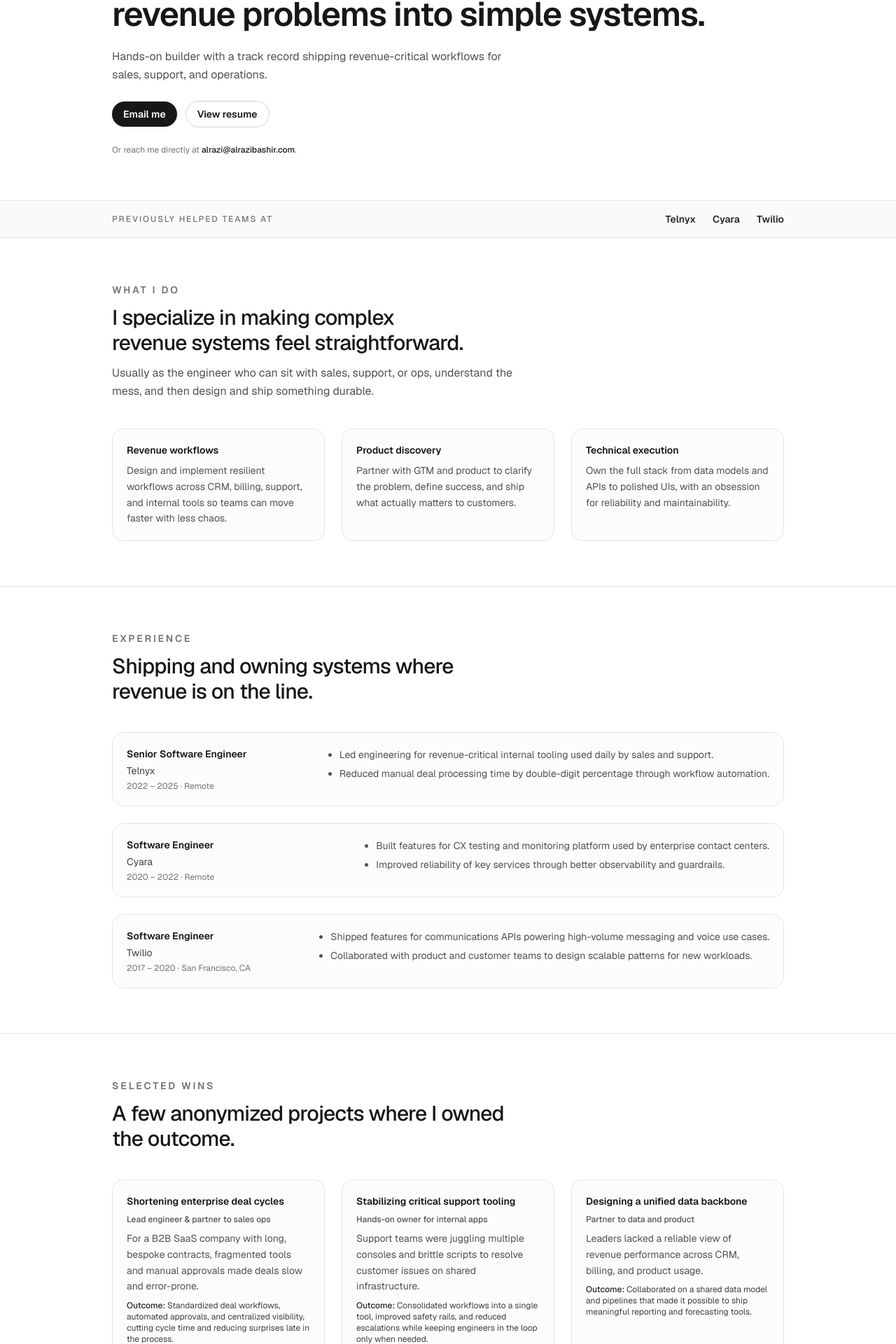
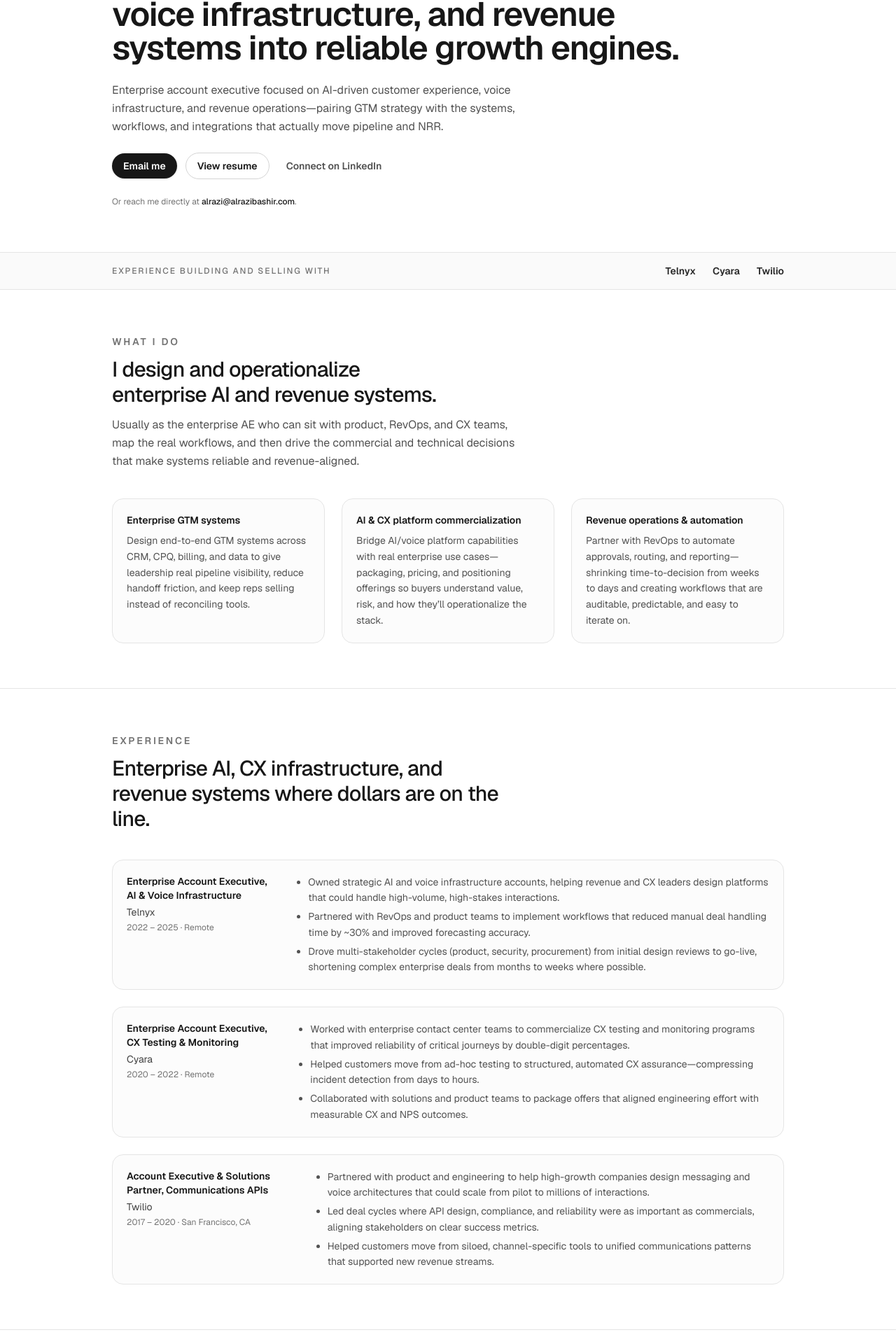
Before and after one commit to ABashir88/alrazibashir-site, a Next.js app: page / in a window 1280 px wide. Shown: the part 211-2131 px from the top of the page at 70% size. Built offline with nearby package versions, Linux system fonts and the light colour scheme.

Commit message:
Add Deal Command Center spreadsheet and update site content

```diff
--- a/app/layout.tsx
+++ b/app/layout.tsx
@@ -26,6 +26,7 @@ export const metadata: Metadata = {
     url: siteConfig.baseUrl,
     siteName: siteConfig.name,
     type: "website",
+    locale: "en_US",
   },
 };
 
--- a/src/components/Contact.tsx
+++ b/src/components/Contact.tsx
@@ -2,7 +2,7 @@ import Link from "next/link";
 import { siteConfig } from "../config";
 
 export function Contact() {
-  const { email } = siteConfig;
+  const { email, sections } = siteConfig;
 
   return (
     <section
@@ -16,15 +16,13 @@ export function Contact() {
             id="contact-heading"
             className="text-sm font-semibold uppercase tracking-[0.2em] text-neutral-500"
           >
-            Contact
+            {sections.contact.eyebrow}
           </h2>
           <p className="text-2xl font-medium tracking-tight text-neutral-900 sm:text-3xl">
-            If you&apos;re thinking about your next system, I&apos;d love to
-            talk.
+            {sections.contact.title}
           </p>
           <p className="text-sm leading-relaxed text-neutral-600 sm:text-base">
-            The best way to reach me is over email with a bit of context on
-            your team, the problem, and any timelines.
+            {sections.contact.body}
           </p>
         </div>
         <div className="mt-6 flex flex-col gap-3 sm:mt-8 sm:flex-row sm:items-center">
@@ -32,10 +30,10 @@ export function Contact() {
             href={`mailto:${email}`}
             className="inline-flex items-center justify-center rounded-full bg-neutral-900 px-4 py-2 text-sm font-semibold text-white shadow-sm transition hover:bg-neutral-800 focus-visible:outline-none focus-visible:ring-2 focus-visible:ring-neutral-900 focus-visible:ring-offset-2 focus-visible:ring-offset-white"
           >
-            Email {email}
+            {sections.contact.ctaPrefix} {email}
           </Link>
           <p className="text-xs text-neutral-500 sm:text-sm">
-            I usually respond within a few days.
+            {sections.contact.responseNote}
           </p>
         </div>
       </div>
--- a/src/components/Experience.tsx
+++ b/src/components/Experience.tsx
@@ -1,6 +1,8 @@
 import { siteConfig } from "../config";
 
 export function Experience() {
+  const { sections, experience } = siteConfig;
+
   return (
     <section
       id="experience"
@@ -13,14 +15,14 @@ export function Experience() {
             id="experience-heading"
             className="text-sm font-semibold uppercase tracking-[0.2em] text-neutral-500"
           >
-            Experience
+            {sections.experience.eyebrow}
           </h2>
           <p className="text-2xl font-medium tracking-tight text-neutral-900 sm:text-3xl">
-            Shipping and owning systems where revenue is on the line.
+            {sections.experience.title}
           </p>
         </div>
         <div className="mt-8 space-y-6 sm:mt-10">
-          {siteConfig.experience.map((role) => (
+          {experience.map((role) => (
             <article
               key={role.company}
               className="flex flex-col gap-2 rounded-2xl border border-neutral-200 bg-neutral-50/60 p-4 sm:flex-row sm:items-start sm:justify-between sm:gap-6 sm:p-5"
--- a/src/components/Hero.tsx
+++ b/src/components/Hero.tsx
@@ -37,6 +37,14 @@ export function Hero() {
             >
               {hero.secondaryCta.label}
             </Link>
+            {hero.tertiaryCta && (
+              <Link
+                href={hero.tertiaryCta.href}
+                className="inline-flex items-center justify-center rounded-full px-3 py-2 text-xs font-semibold text-neutral-600 underline-offset-4 hover:underline sm:text-sm"
+              >
+                {hero.tertiaryCta.label}
+              </Link>
+            )}
           </div>
           <p className="text-xs text-neutral-500">
             Or reach me directly at{" "}
--- a/src/components/Projects.tsx
+++ b/src/components/Projects.tsx
@@ -5,6 +5,8 @@ const hrefFromKey = (key: keyof typeof siteConfig.social) =>
   siteConfig.social[key];
 
 export function Projects() {
+  const { sections, projects } = siteConfig;
+
   return (
     <section
       id="projects"
@@ -17,14 +19,14 @@ export function Projects() {
             id="projects-heading"
             className="text-sm font-semibold uppercase tracking-[0.2em] text-neutral-500"
           >
-            Projects
+            {sections.projects.eyebrow}
           </h2>
           <p className="text-2xl font-medium tracking-tight text-neutral-900 sm:text-3xl">
-            A few things I&apos;ve shipped recently or still think about.
+            {sections.projects.title}
           </p>
         </div>
         <div className="mt-8 grid gap-6 sm:mt-10 sm:grid-cols-3">
-          {siteConfig.projects.map((project) => (
+          {projects.map((project) => (
             <article
               key={project.name}
               className="flex flex-col justify-between gap-3 rounded-2xl border border-neutral-200 bg-neutral-50/60 p-4 sm:p-5"
@@ -42,7 +44,7 @@ export function Projects() {
                   href={hrefFromKey(project.hrefKey)}
                   className="inline-flex text-xs font-semibold text-neutral-900 underline-offset-4 hover:underline sm:text-sm"
                 >
-                  Visit
+                  {sections.projects.visitLabel}
                   <span aria-hidden="true" className="ml-1">
                     ↗
                   </span>
--- a/src/components/WhatIDo.tsx
+++ b/src/components/WhatIDo.tsx
@@ -1,6 +1,8 @@
 import { siteConfig } from "../config";
 
 export function WhatIDo() {
+  const { sections, whatIDo } = siteConfig;
+
   return (
     <section
       id="what-i-do"
@@ -13,18 +15,17 @@ export function WhatIDo() {
             id="what-i-do-heading"
             className="text-sm font-semibold uppercase tracking-[0.2em] text-neutral-500"
           >
-            What I do
+            {sections.whatIDo.eyebrow}
           </h2>
           <p className="text-balance text-2xl font-medium tracking-tight text-neutral-900 sm:text-3xl">
-            I specialize in making complex revenue systems feel straightforward.
+            {sections.whatIDo.title}
           </p>
           <p className="text-sm leading-relaxed text-neutral-600 sm:text-base">
-            Usually as the engineer who can sit with sales, support, or ops,
-            understand the mess, and then design and ship something durable.
+            {sections.whatIDo.body}
           </p>
         </div>
         <div className="mt-8 grid gap-6 sm:mt-10 sm:grid-cols-3">
-          {siteConfig.whatIDo.map((item) => (
+          {whatIDo.map((item) => (
             <article
               key={item.title}
               className="flex flex-col gap-2 rounded-2xl border border-neutral-200 bg-neutral-50/60 p-4 sm:p-5"
--- a/src/components/Wins.tsx
+++ b/src/components/Wins.tsx
@@ -1,6 +1,8 @@
 import { siteConfig } from "../config";
 
 export function Wins() {
+  const { sections, wins } = siteConfig;
+
   return (
     <section
       id="wins"
@@ -13,14 +15,14 @@ export function Wins() {
             id="wins-heading"
             className="text-sm font-semibold uppercase tracking-[0.2em] text-neutral-500"
           >
-            Selected wins
+            {sections.wins.eyebrow}
           </h2>
           <p className="text-2xl font-medium tracking-tight text-neutral-900 sm:text-3xl">
-            A few anonymized projects where I owned the outcome.
+            {sections.wins.title}
           </p>
         </div>
         <div className="mt-8 grid gap-6 sm:mt-10 sm:grid-cols-3">
-          {siteConfig.wins.map((win) => (
+          {wins.map((win) => (
             <article
               key={win.title}
               className="flex flex-col gap-2 rounded-2xl border border-neutral-200 bg-neutral-50/60 p-4 sm:p-5"
--- a/src/config.ts
+++ b/src/config.ts
@@ -1,8 +1,8 @@
 export const siteConfig = {
   name: "Alrazi Bashir",
-  title: "Alrazi Bashir – Product & Growth Engineering",
+  title: "Alrazi Bashir | Enterprise AI & Revenue Systems",
   description:
-    "Product-minded engineer helping B2B companies design, ship, and scale revenue-critical systems.",
+    "Enterprise account executive and systems thinker focused on AI infrastructure, CX platforms, and revenue operations.",
   email: "alrazi@alrazibashir.com",
   baseUrl: "https://alrazibashir.com",
   resumeUrl: "/resume.pdf",
@@ -21,10 +21,10 @@ export const siteConfig = {
     searvis: "https://searvis.io",
   },
   hero: {
-    eyebrow: "Product & Growth Engineering",
-    headline: "I help B2B teams turn complex revenue problems into simple systems.",
+    eyebrow: "Enterprise AI · Voice Infrastructure · Revenue Systems",
+    headline: "I help enterprise teams turn AI, voice infrastructure, and revenue systems into reliable growth engines.",
     subheadline:
-      "Hands-on builder with a track record shipping revenue-critical workflows for sales, support, and operations.",
+      "Enterprise account executive focused on AI-driven customer experience, voice infrastructure, and revenue operations—pairing GTM strategy with the systems, workflows, and integrations that actually move pipeline and NRR.",
     primaryCta: {
       label: "Email me",
       href: "mailto:alrazi@alrazibashir.com",
@@ -33,37 +33,41 @@ export const siteConfig = {
       label: "View resume",
       href: "/resume.pdf",
     },
+    tertiaryCta: {
+      label: "Connect on LinkedIn",
+      href: "https://www.linkedin.com/in/alrazibashir",
+    },
   },
   proofBar: {
-    label: "Previously helped teams at",
+    label: "Experience building and selling with",
     items: ["Telnyx", "Cyara", "Twilio"],
   },
   sections: {
     whatIDo: {
       eyebrow: "What I do",
-      title: "I specialize in making complex revenue systems feel straightforward.",
+      title: "I design and operationalize enterprise AI and revenue systems.",
       body:
-        "Usually as the engineer who can sit with sales, support, or ops, understand the mess, and then design and ship something durable.",
+        "Usually as the enterprise AE who can sit with product, RevOps, and CX teams, map the real workflows, and then drive the commercial and technical decisions that make systems reliable and revenue-aligned.",
     },
     experience: {
       eyebrow: "Experience",
-      title: "Shipping and owning systems where revenue is on the line.",
+      title: "Enterprise AI, CX infrastructure, and revenue systems where dollars are on the line.",
     },
     wins: {
       eyebrow: "Selected wins",
-      title: "A few anonymized projects where I owned the outcome.",
+      title: "A few anonymized, outcome-first stories from complex enterprise environments.",
     },
     projects: {
       eyebrow: "Projects",
-      title: "A few things I’ve shipped recently or still think about.",
+      title: "Concepts and experiments that reflect how I think about GTM systems and CX platforms.",
       visitLabel: "Visit",
     },
     contact: {
       eyebrow: "Contact",
       title:
-        "If you’re thinking about your next system, I’d love to talk.",
+        "If you’re leading GTM, CX, or AI initiatives and need a partner who speaks both systems and deals, I’d love to talk.",
       body:
-        "The best way to reach me is over email with a bit of context on your team, the problem, and any timelines.",
+        "Best fit: founders, GTM leaders, and CX/AI teams working on AI infrastructure, conversational platforms, or revenue-critical workflows. Send a short note with your context and timelines.",
       ctaPrefix: "Email",
       responseNote: "I usually respond within a few days.",
     },
@@ -74,95 +78,99 @@ export const siteConfig = {
   },
   whatIDo: [
     {
-      title: "Revenue workflows",
+      title: "Enterprise GTM systems",
       description:
-        "Design and implement resilient workflows across CRM, billing, support, and internal tools so teams can move faster with less chaos.",
+        "Design end-to-end GTM systems across CRM, CPQ, billing, and data to give leadership real pipeline visibility, reduce handoff friction, and keep reps selling instead of reconciling tools.",
     },
     {
-      title: "Product discovery",
+      title: "AI & CX platform commercialization",
       description:
-        "Partner with GTM and product to clarify the problem, define success, and ship what actually matters to customers.",
+        "Bridge AI/voice platform capabilities with real enterprise use cases—packaging, pricing, and positioning offerings so buyers understand value, risk, and how they’ll operationalize the stack.",
     },
     {
-      title: "Technical execution",
+      title: "Revenue operations & automation",
       description:
-        "Own the full stack from data models and APIs to polished UIs, with an obsession for reliability and maintainability.",
+        "Partner with RevOps to automate approvals, routing, and reporting—shrinking time-to-decision from weeks to days and creating workflows that are auditable, predictable, and easy to iterate on.",
     },
   ],
   experience: [
     {
       company: "Telnyx",
-      title: "Senior Software Engineer",
+      title: "Enterprise Account Executive, AI & Voice Infrastructure",
       period: "2022 – 2025",
       location: "Remote",
       bullets: [
-        "Led engineering for revenue-critical internal tooling used daily by sales and support.",
-        "Reduced manual deal processing time by double-digit percentage through workflow automation.",
+        "Owned strategic AI and voice infrastructure accounts, helping revenue and CX leaders design platforms that could handle high-volume, high-stakes interactions.",
+        "Partnered with RevOps and product teams to implement workflows that reduced manual deal handling time by ~30% and improved forecasting accuracy.",
+        "Drove multi-stakeholder cycles (product, security, procurement) from initial design reviews to go-live, shortening complex enterprise deals from months to weeks where possible.",
       ],
     },
     {
       company: "Cyara",
-      title: "Software Engineer",
+      title: "Enterprise Account Executive, CX Testing & Monitoring",
       period: "2020 – 2022",
       location: "Remote",
       bullets: [
-        "Built features for CX testing and monitoring platform used by enterprise contact centers.",
-        "Improved reliability of key services through better observability and guardrails.",
+        "Worked with enterprise contact center teams to commercialize CX testing and monitoring programs that improved reliability of critical journeys by double-digit percentages.",
+        "Helped customers move from ad-hoc testing to structured, automated CX assurance—compressing incident detection from days to hours.",
+        "Collaborated with solutions and product teams to package offers that aligned engineering effort with measurable CX and NPS outcomes.",
       ],
     },
     {
       company: "Twilio",
-      title: "Software Engineer",
+      title: "Account Executive & Solutions Partner, Communications APIs",
       period: "2017 – 2020",
       location: "San Francisco, CA",
       bullets: [
-        "Shipped features for communications APIs powering high-volume messaging and voice use cases.",
-        "Collaborated with product and customer teams to design scalable patterns for new workloads.",
+        "Partnered with product and engineering to help high-growth companies design messaging and voice architectures that could scale from pilot to millions of interactions.",
+        "Led deal cycles where API design, compliance, and reliability were as important as commercials, aligning stakeholders on clear success metrics.",
+        "Helped customers move from siloed, channel-specific tools to unified communications patterns that supported new revenue streams.",
       ],
     },
   ],
   wins: [
     {
-      title: "Shortening enterprise deal cycles",
-      role: "Lead engineer & partner to sales ops",
+      title: "Reduced enterprise deal friction and time-to-close",
+      role: "Enterprise AE & RevOps partner",
       summary:
-        "For a B2B SaaS company with long, bespoke contracts, fragmented tools and manual approvals made deals slow and error-prone.",
+        "For a B2B platform selling into complex enterprises, bespoke contracts and fragmented approval flows made deals unpredictable and slow.",
       outcome:
-        "Standardized deal workflows, automated approvals, and centralized visibility, cutting cycle time and reducing surprises late in the process.",
+        "Standardized and automated deal workflows with RevOps, improving approval clarity and cutting cycle time by roughly weeks while reducing late-stage surprises.",
     },
     {
-      title: "Stabilizing critical support tooling",
-      role: "Hands-on owner for internal apps",
+      title: "Stabilized mission-critical CX tooling for high-volume teams",
+      role: "Partner to CX leadership and platform teams",
       summary:
-        "Support teams were juggling multiple consoles and brittle scripts to resolve customer issues on shared infrastructure.",
+        "Support teams were resolving high-stakes incidents across multiple consoles and brittle scripts, with leadership lacking a reliable view of impact or risk.",
       outcome:
-        "Consolidated workflows into a single tool, improved safety rails, and reduced escalations while keeping engineers in the loop only when needed.",
+        "Drove adoption of a unified console and safer workflows, reducing escalations, shrinking time-to-resolution, and giving CX leaders clearer, near real-time incident visibility.",
     },
     {
-      title: "Designing a unified data backbone",
-      role: "Partner to data and product",
+      title: "Gave leadership a trustworthy revenue and CX signal",
+      role: "Partner to data, product, and RevOps",
       summary:
-        "Leaders lacked a reliable view of revenue performance across CRM, billing, and product usage.",
+        "Revenue and CX leaders lacked a single, trusted view across CRM, billing, and product usage to make confident bets.",
       outcome:
-        "Collaborated on a shared data model and pipelines that made it possible to ship meaningful reporting and forecasting tools.",
+        "Partnered on a unified data model and reporting cadence that enabled meaningful forecasting, cohort analysis, and board-ready views of pipeline and retention.",
     },
   ],
   projects: [
     {
       name: "Deal Command Center",
       description:
-        "An opinionated internal console pattern for running complex B2B deals with clarity.",
+        "A concept for a single pane of glass where GTM and RevOps leaders can see risk, approvals, and blockers across complex B2B deals in real time.",
       hrefKey: "dealCommandCenter" as const,
     },
     {
       name: "Searvis.io",
       description:
-        "A small product experiment exploring service discovery and transparent pricing.",
+        "An early CX consulting and platform concept exploring how buyers evaluate voice/AI vendors and how to make reliability and pricing radically clearer.",
       hrefKey: "searvis" as const,
     },
     {
       name: "GitHub",
-      description: "Open source work, experiments, and small tools.",
+      description:
+        "Open-source experiments, small tools, and prototypes that show how I think about systems, developer ergonomics, and GTM workflows.",
       hrefKey: "github" as const,
     },
   ],
```
Also changed, not shown: 2 other files (tests, documents, lock files or other folders).
